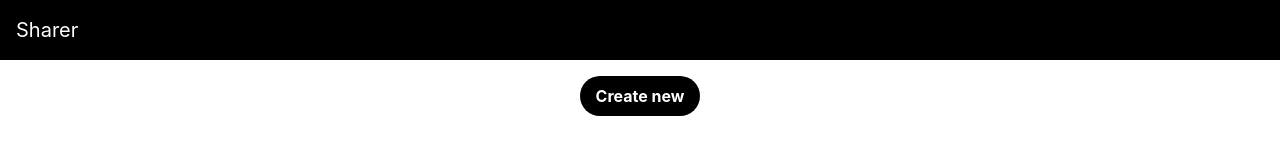
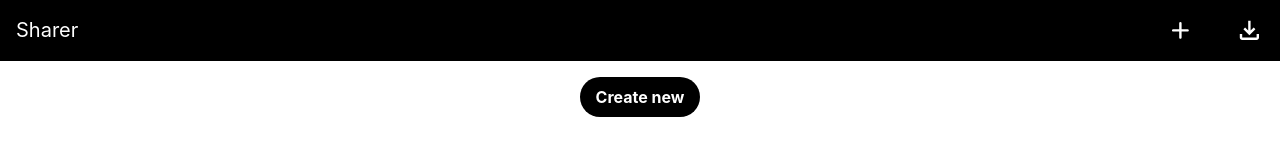
Before and after one commit to Princen08/Sharer, a React (Create React App) app in the folder client/: page / in a window 1280 px wide. Shown: the top 160 px of the page. Built offline with nearby package versions, Linux system fonts and the light colour scheme.

Commit message:
Added download and create new functionality

```diff
--- /dev/null
+++ b/client/src/assets/MaterialSymbolsAddRounded.js
@@ -0,0 +1,8 @@
+import React from 'react'
+
+export function MaterialSymbolsAddRounded(props) {
+  return (
+    <svg xmlns="http://www.w3.org/2000/svg" width="1.8em" height="1.8em" viewBox="0 0 24 24" {...props}><path fill="currentColor" d="M11 13H6q-.425 0-.712-.288T5 12q0-.425.288-.712T6 11h5V6q0-.425.288-.712T12 5q.425 0 .713.288T13 6v5h5q.425 0 .713.288T19 12q0 .425-.288.713T18 13h-5v5q0 .425-.288.713T12 19q-.425 0-.712-.288T11 18z"></path></svg>
+  )
+}
+export default MaterialSymbolsAddRounded
--- /dev/null
+++ b/client/src/assets/MaterialSymbolsDownload.js
@@ -0,0 +1,8 @@
+import React from 'react'
+
+export function MaterialSymbolsDownload(props) {
+  return (
+    <svg xmlns="http://www.w3.org/2000/svg" width="1.8em" height="1.8em" viewBox="0 0 24 24" {...props}><path fill="#ffffff" d="m12 16l-5-5l1.4-1.45l2.6 2.6V4h2v8.15l2.6-2.6L17 11l-5 5Zm-6 4q-.825 0-1.413-.588T4 18v-3h2v3h12v-3h2v3q0 .825-.588 1.413T18 20H6Z"></path></svg>
+  )
+}
+export default MaterialSymbolsDownload
--- a/client/src/components/Navbar.js
+++ b/client/src/components/Navbar.js
@@ -1,15 +1,46 @@
 import React from "react";
-import { FontAwesomeIcon } from "@fortawesome/react-fontawesome";
-import { faDownload } from "@fortawesome/free-solid-svg-icons";
+import MaterialSymbolsDownload from "../assets/MaterialSymbolsDownload";
+import MaterialSymbolsAddRounded from "../assets/MaterialSymbolsAddRounded";
+import { getRandomKey } from "../api/getRandomKey";
+import { useNavigate } from "react-router-dom";
 
-export default function Navbar() {
+export default function Navbar({ content }) {
+  const navigator = useNavigate();
+
+  const downloadData = () => {
+    console.log(content.code)
+    const link = document.createElement("a");
+    const file = new Blob([content.code], { type: 'text/plain' });
+    link.href = URL.createObjectURL(file);
+    var date = new Date();
+    var filename = date.toLocaleTimeString().replace("AM", "").replace("PM", "") + date.toLocaleDateString();
+    link.download = filename;
+    link.click();
+    URL.revokeObjectURL(link.href);
+  }
+
+  const createNew = async () => {
+    const key = await getRandomKey();
+    navigator(`/${key.data.key}`);
+    window.location.reload();
+  }
   return (
     <nav
-      className="flex items-center sticky top-0 z-50 justify-between flex-wrap bg-black p-4"
+      className="sticky top-0 z-50 bg-black p-4"
       style={{ fontFamily: "Inter" }}
     >
-      <div className="flex flex-row item-center text-white ">
-        <h1 className="text-xl">Sharer</h1>
+      <div className="flex justify-between text-white ">
+        <div className="text-xl">Sharer</div>
+        <div className="flex gap-10">
+          <div className="group relative flex justify-end">
+            <button onClick={() => createNew()}><MaterialSymbolsAddRounded /></button>
+            <span className="absolute top-10 scale-0 rounded bg-gray-800 p-4 text-xs text-white group-hover:scale-100">Create New</span>
+          </div>
+          <div className="group relative flex justify-end">
+            <button onClick={() => downloadData()}><MaterialSymbolsDownload /></button>
+            <span className="absolute top-10 scale-0 rounded bg-gray-800 p-4 text-xs text-white group-hover:scale-100">Download</span>
+          </div>
+        </div>
       </div>
     </nav>
   );
--- a/client/src/pages/Code.js
+++ b/client/src/pages/Code.js
@@ -14,13 +14,12 @@ const Code = () => {
   const [socket, setSocket] = useState()
 
   useEffect(() => {
-    console.log(process.env.REACT_APP_API_BASE_URL)
     const s = io(`${process.env.REACT_APP_API_BASE_URL}`)
     setSocket(s)
 
-    // return () => {
-    //   s.disconnect()
-    // }
+    return () => {
+      s.disconnect()
+    }
   }, []);
 
   useEffect(() => {
@@ -59,8 +58,8 @@ const Code = () => {
 
   return (
     <>
-      <div className="">
-        <Navbar />
+      <div>
+        <Navbar content = {{code: code}} />
         <Textarea
           codeData={{
             code: code,
```
